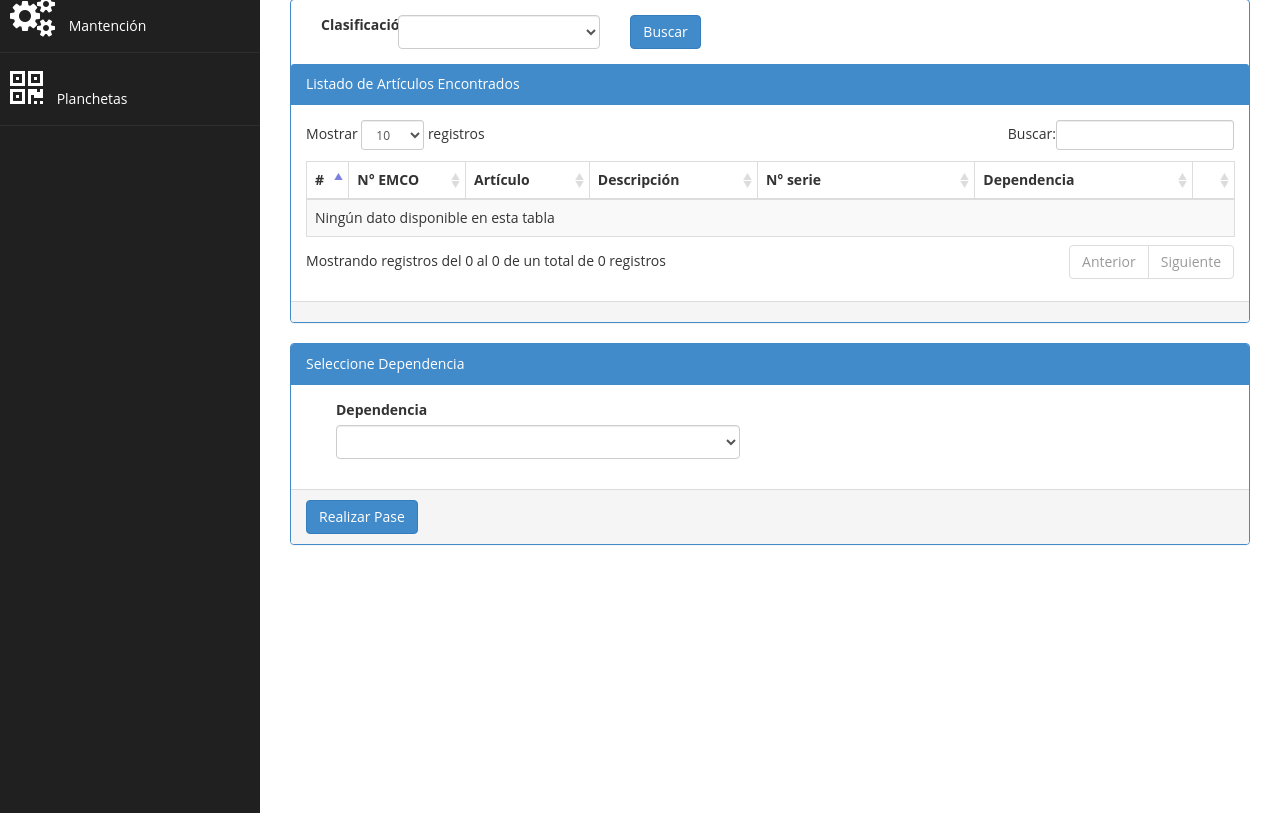
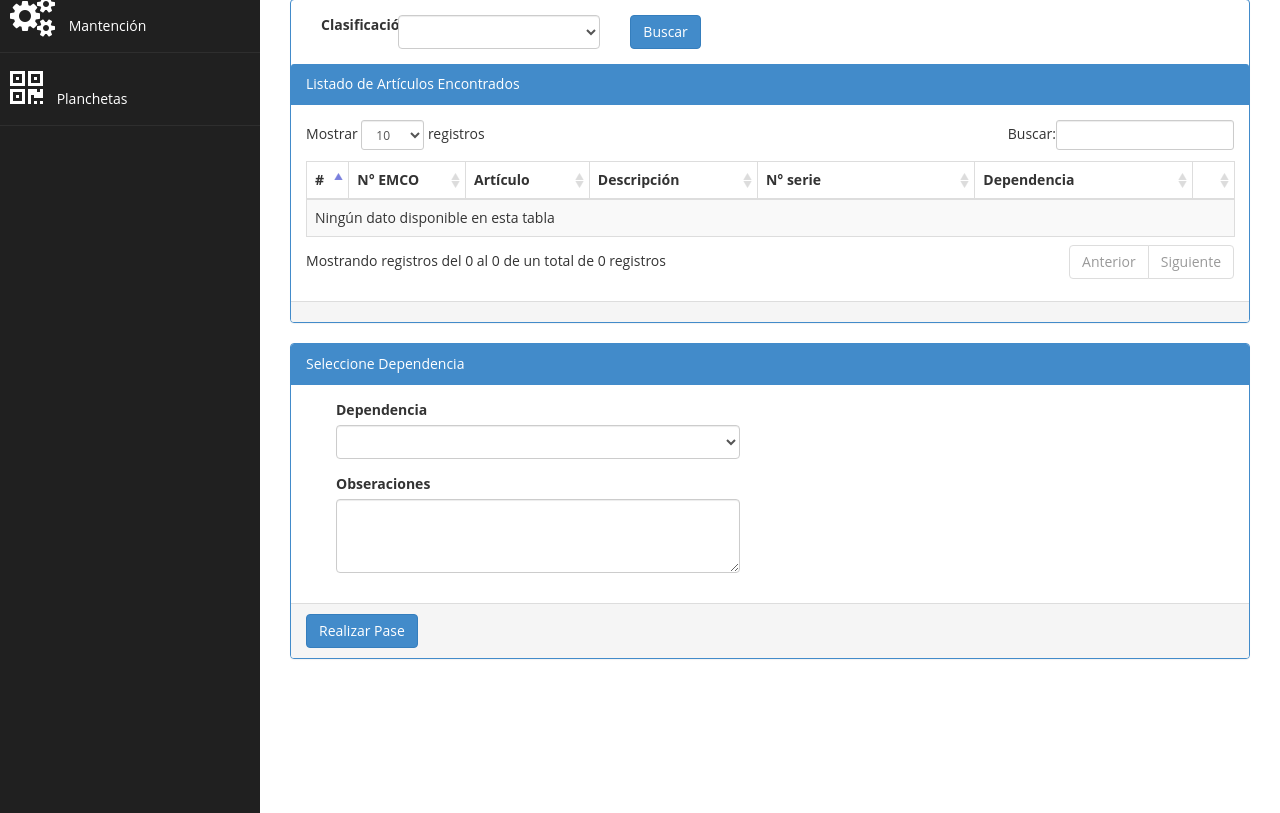
Before and after one commit to infiltrado1816/inventario, a CodeIgniter app: page /database/articulo/pase in a window 1280 px wide. Shown: the part 153-966 px from the top of the page. Run offline with CodeIgniter, Linux system fonts and the light colour scheme; the visitor is signed in with stand-in values (Sample User, id 1); data that the repository does not hold is empty.

Commit message:
implementacion observaciones
se agregaron los campos de observacion en diferentes pantallas

```diff
--- a/application/controllers/articulo.php
+++ b/application/controllers/articulo.php
@@ -253,8 +253,9 @@
 				if ($this->form_validation->run() == FALSE)
 					{
 						$data['menu']="articulo";
+						$data['id_articulo']=$id_articulo;
 						$this->load->view('cabecera',$data);
-						$data['articulos'] = $this->articulo_model->get_articulo();
+						$data['articulos'] = $this->articulo_model->get_articulo($id_articulo);
 						$this->load->view('articulo/reparacionobs',$data);
 						$this->load->view('pie');
 
--- a/application/models/articulo_model.php
+++ b/application/models/articulo_model.php
@@ -79,6 +79,7 @@
 		$data = array('dependencias_id' => $this->input->post('dependencias_id'),
 					'articulos_id' => $this->input->post('id_articulo'),
 					'tipo' => 'Pase',
+					'observacion' => $this->input->post('observacion'),
 					'usuarios_id' => $this->session->userdata('id')
 					 );
 		return $this->db->insert('historicos', $data);
@@ -98,6 +99,7 @@
 		$data = array('dependencias_id' => $this->input->post('dependencias_id'),
 					'articulos_id' => $this->input->post('id_articulo'),
 					'tipo' => 'Prestamo',
+					'observacion' => $this->input->post('observacion'),
 					'usuarios_id' => $this->session->userdata('id')
 					 );
 		return $this->db->insert('historicos', $data);
@@ -109,6 +111,7 @@
 
 		$data = array('observacion' => $this->input->post('observacion'),
 					'articulos_id' => $this->input->post('id_articulo'),
+					'dependencias_id' => $this->input->post('dependencias_id'),
 					'tipo' => 'Reparacion',
 					'usuarios_id' => $this->session->userdata('id')
 					 );
--- a/application/views/articulo/ficha.php
+++ b/application/views/articulo/ficha.php
@@ -88,6 +88,7 @@
                 <th>Motivo</th>
                 <th>Destino</th>
                 <th>Originador</th>
+                <th>Observación</th>
               </tr>
             </tr>
           </thead>
@@ -100,6 +101,7 @@
               <td><?php echo $historial_item['tipo']; ?></td>
               <td><?php echo $historial_item['nombre']; ?></td>
               <td><?php echo $historial_item['login']; ?></td>
+              <td><?php echo $historial_item['observacion']; ?></td>
 
             </tr>
             <?php $i++; endforeach ?>
--- a/application/views/articulo/pase.php
+++ b/application/views/articulo/pase.php
@@ -86,6 +86,11 @@
         <?php $i++; endforeach ?>
       </select>
     </div>
+    <div class="form-group " >
+        <label>Obseraciones</label>
+       <textarea name="observacion" class="form-control" rows="3"></textarea>
+         <span class="text-danger"><?php echo form_error('observacion'); ?></span>
+      </div>
 </div>
   <!-- /. col-md-3  -->
   </div>
--- a/application/views/articulo/prestamo.php
+++ b/application/views/articulo/prestamo.php
@@ -111,6 +111,12 @@
         </select>
       </div>
 
+      <div class="form-group " >
+        <label>Obseraciones</label>
+       <textarea name="observacion" class="form-control" rows="3"></textarea>
+         <span class="text-danger"><?php echo form_error('observacion'); ?></span>
+      </div>
+
  </div>
     <!-- /. col-md-3  -->
 
--- a/application/views/articulo/reparacionobs.php
+++ b/application/views/articulo/reparacionobs.php
@@ -6,7 +6,9 @@
   <!-- /. breadcrumb  -->
   <hr />
  <?php echo form_open(base_url().'articulo/reparacionobs')?>
- <input type="hidden" value=  >
+ <input type="hidden" name="id_articulo" value=<?php echo $id_articulo;?>  >
+ <input type="hidden" name="dependencias_id" value=<?php echo $articulos['dependencias_id'];?>  >
+
 <div class="panel panel-default">
   <div class="panel-body">
    <div class="form-group " >
```
